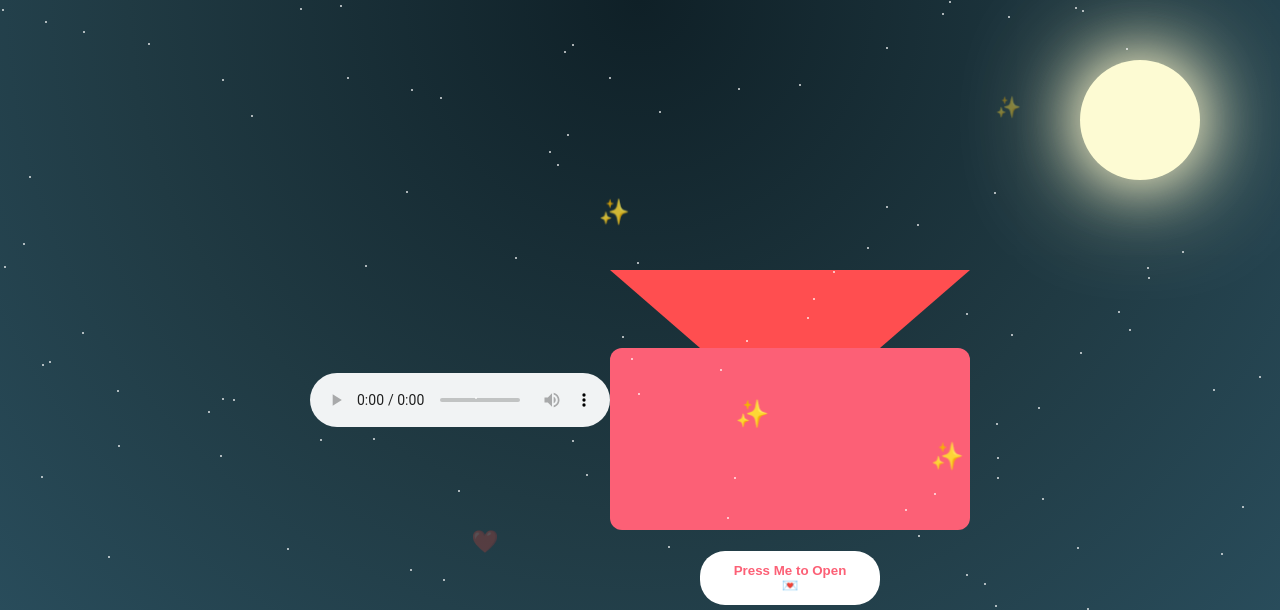
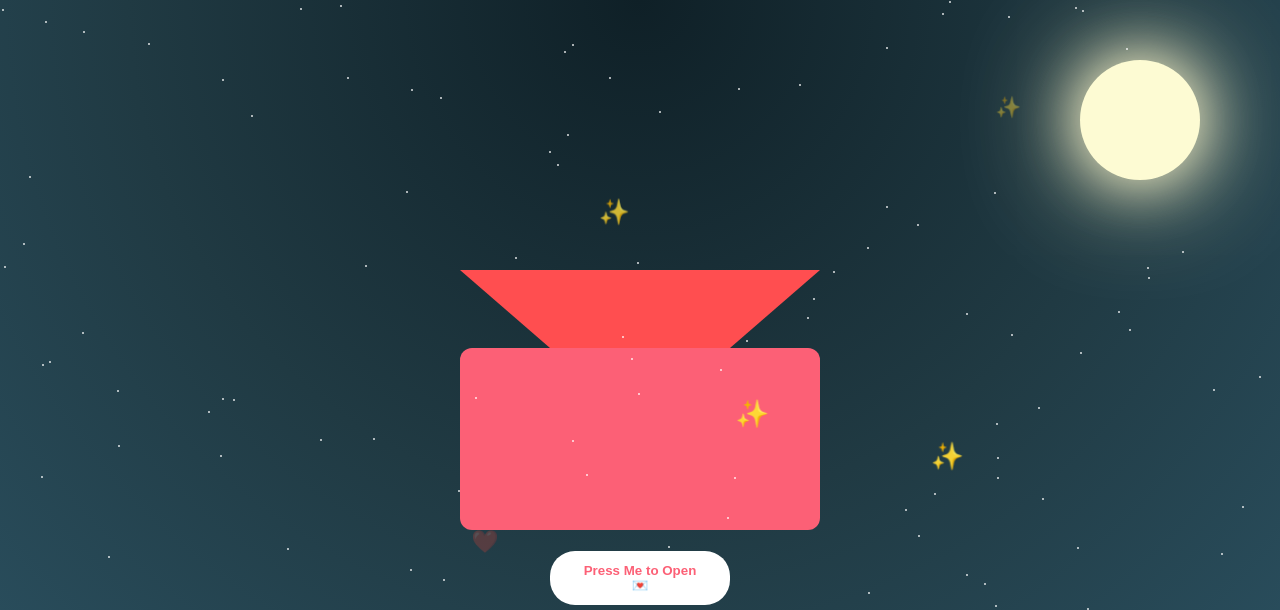
Before and after one commit to chandniwork1996-cyber/Chandni, a plain HTML site: page index.html in a window 1280 px wide. Shown: the top 610 px of the page. Drawn offline with Linux system fonts and the light colour scheme.

Commit message:
Update index.html

```diff
--- a/index.html
+++ b/index.html
@@ -171,7 +171,7 @@ button{
 <div class="moon"></div>
 <div class="panda" id="panda">🐼</div>
 
-<audio controls loop>
+<audio id="bg-music" loop>
 <source src="hold-my-hand.mp3" type="audio/mpeg">
 </audio>
 
```
